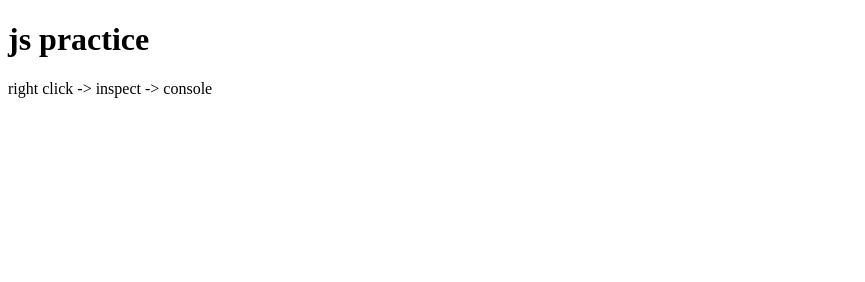
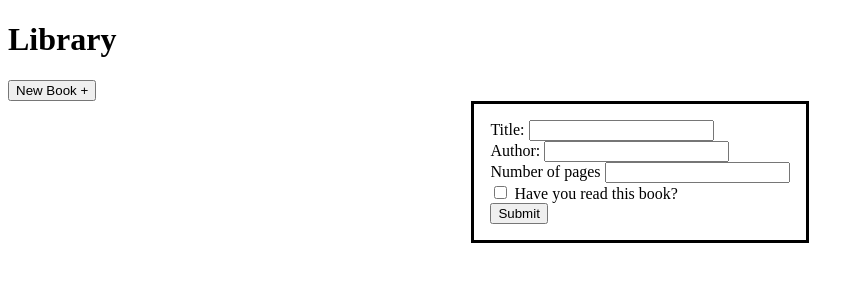
Before and after one commit to kaylanw4/Library, a plain HTML site: page index.html in a window 1280 px wide. Shown: the whole page, without its empty margins (0-865 px from the left). Drawn offline with Linux system fonts and the light colour scheme.

Commit message:
added dialog containing the form for user input

```diff
--- a/index.html
+++ b/index.html
@@ -3,14 +3,35 @@
     <head>
         <meta charset="utf-8">
         <meta http-equiv="X-UA-Compatible" content="IE=edge">
-        <title>js practice</title>
+        <title>Library</title>
         <meta name="description" content="">
         <meta name="viewport" content="width=device-width, initial-scale=1">
         <link rel="stylesheet" href="./styles.css">
     </head>
     <body>
-        <h1>js practice</h1>
-        <p>right click -> inspect -> console</p>
+        <h1>Library</h1>
+        <button>New Book +</button>
+        <dialog class="modal" open>
+            <form>
+                <div>
+                    <label for="title">Title:</label>
+                    <input type="text" name="title">
+                </div>
+                <div>
+                    <label for="author">Author:</label>
+                    <input type="text" name="author">
+                </div>
+                <div>
+                    <label for="pages">Number of pages</label>
+                    <input type="number" name="pages">
+                </div>
+                <div>
+                    <input type="checkbox" name="read">
+                    <label for="read">Have you read this book?</label>
+                </div>
+                <button type="submit">Submit</button>
+            </form>
+        </dialog>
         <script src="./script.js" async defer></script>
     </body>
 </html>
```
